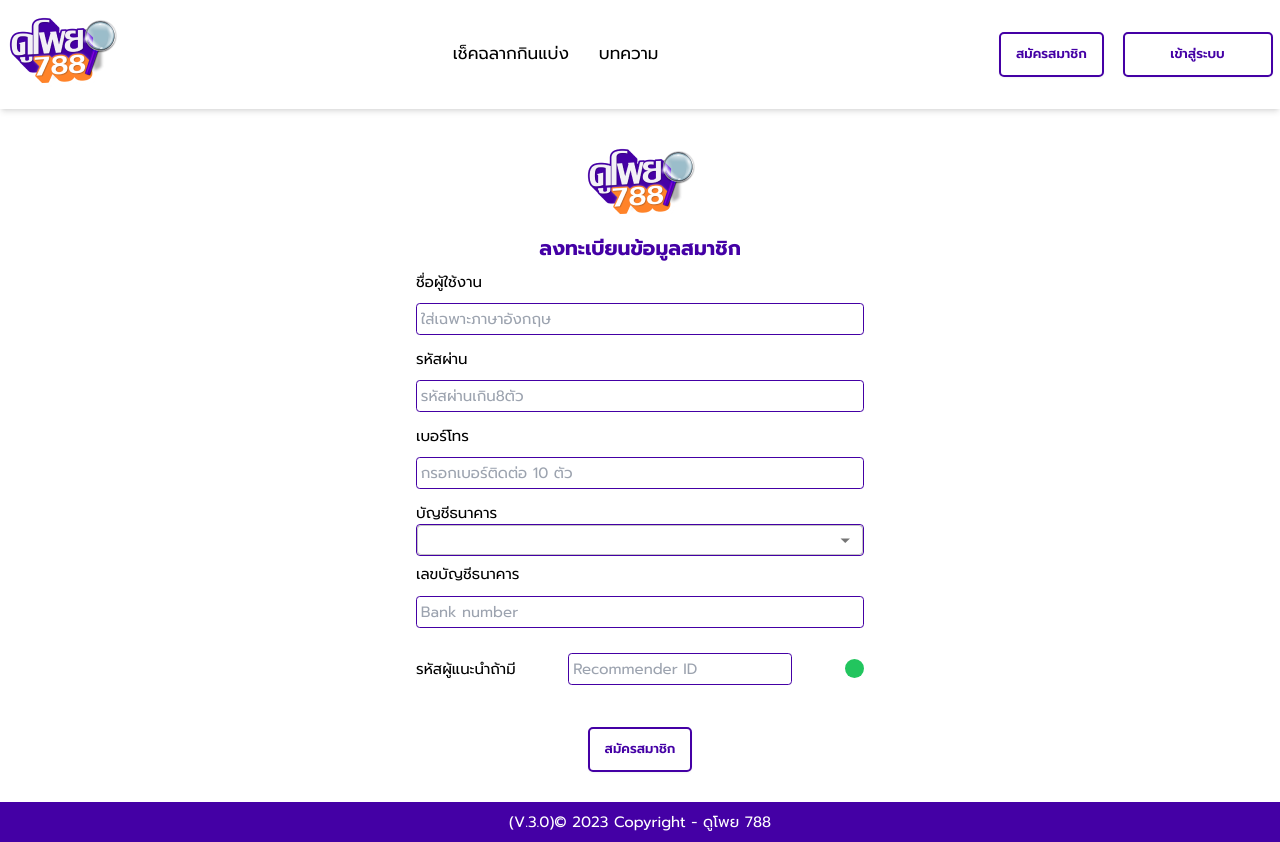
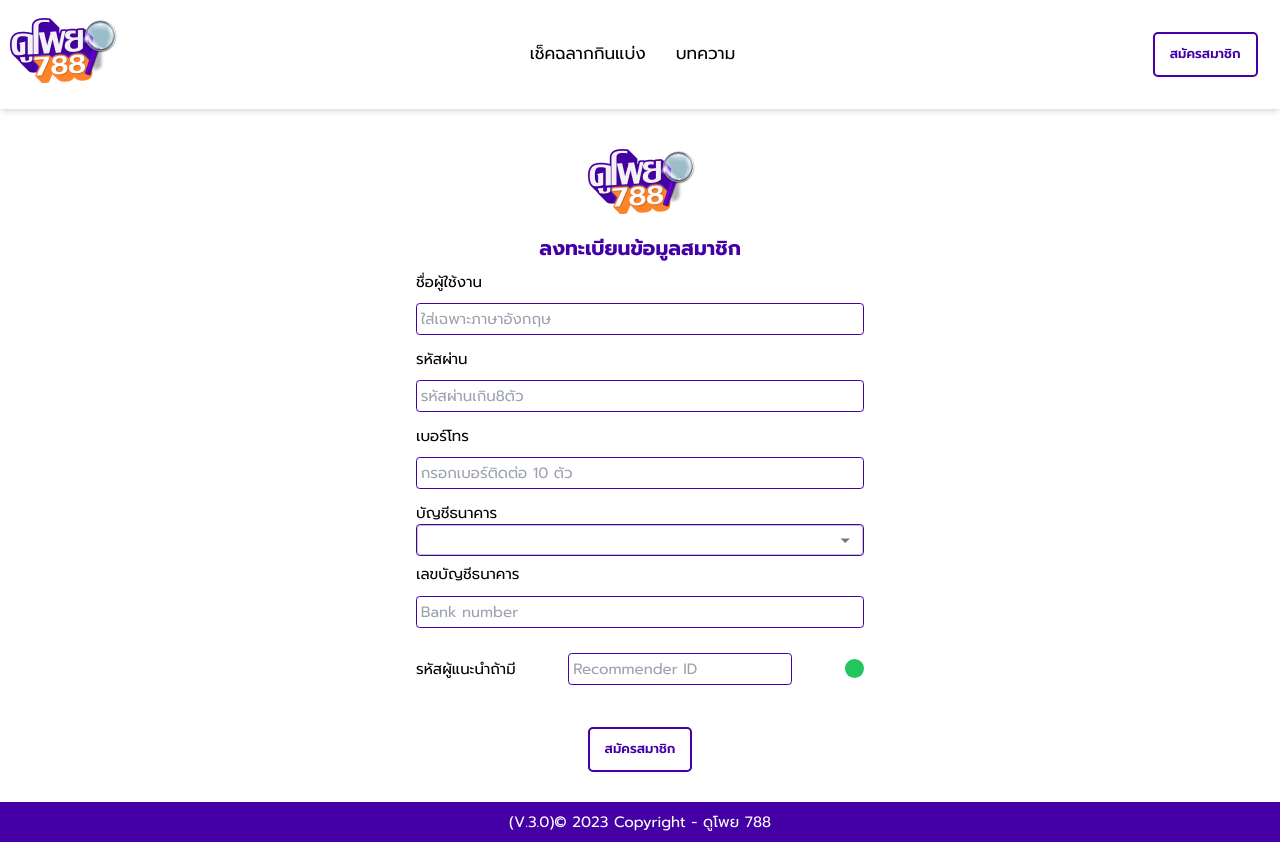
Before and after one commit to zvcx22545/Dopoy788, a React (Vite) app: page /register in a window 1280 px wide. Built offline with nearby package versions, Linux system fonts and the light colour scheme; what tailwindcss-animated would draw is missing.

Commit message:
src/components/Mainlayout/MainLayoutLogin.jsx

```diff
--- a/src/components/Mainlayout/MainLayoutLogin.jsx
+++ b/src/components/Mainlayout/MainLayoutLogin.jsx
@@ -1,4 +1,3 @@
-import Navbar from '../Navbar/Navbar';
 import Navlogin from '../Navlogin/Navlogin'
 // import Tab from '../Tab/Tab';
 import Footer from '../Footer/Footer';
@@ -7,12 +6,13 @@ import Rule from '../Rule/RuleBtn';
 import Resultrotte from '../Resultrotte/Resultroote';
 import Redeem from '../Redeem/Redeem';
 import ParentComponent from '../ParentComponent/ParentComponent';
+import NavbarLogin from '../Navbar/NavbarLogin';
 
 function MainLayoutLogin() {
 
   return (
     <section id="main-layout">
-      <Navbar/>
+      <NavbarLogin/>
       <Navlogin/>
       <ParentComponent/>
       {/* <Tab/> */}
--- a/src/components/Navbar/Navbar.jsx
+++ b/src/components/Navbar/Navbar.jsx
@@ -1,5 +1,4 @@
 import { Link } from 'react-router-dom';
-import { useState, useEffect } from 'react';
 import { useDispatch } from 'react-redux';
 import { logoutUser } from '../reducers/userSlice';
 import { useNavigate } from 'react-router-dom';
@@ -50,11 +49,11 @@ function Navbar() {
         </ul>
       </div>
       <div className="navbar-end gap-2">
-        <Link to="/register"><button className="btn text-white bg-[#FF8329]">สมัครสมาชิก</button></Link>
+        {/* <Link to="/register"><button className="btn text-white bg-[#FF8329]">สมัครสมาชิก</button></Link> */}
       </div>
       <div className="dropdown dropdown-end ml-5">
           <div tabIndex={0} role="button" className="btn w-40">
-            เข้าสู่ระบบ
+            Peter Parker
           </div>
           <ul tabIndex={0} className="menu menu-sm dropdown-content mt-3 z-[1] p-2 text-white shadow bg-[#333] rounded-box w-52">
             <Link to="/Listpoy"><li><a>โพยหวย</a></li></Link>
@@ -64,6 +63,7 @@ function Navbar() {
             <li><a>ข้อมูลส่วนตัว</a></li>
              <li><a onClick={handleLogout}>ออกจากระบบ</a></li>
           </ul>
+
         </div>
     </div>
   )
--- /dev/null
+++ b/src/components/Navbar/NavbarLogin.jsx
@@ -0,0 +1,34 @@
+import { Link } from 'react-router-dom';
+function NavbarLogin() {
+
+  return (
+    <div className="navbar  shadow-md">
+    <div className="navbar-start">
+      <div className="dropdown">
+        <div tabIndex={0} role="button" className="btn btn-ghost lg:hidden">
+          <svg xmlns="http://www.w3.org/2000/svg" className="h-5 w-5" fill="none" viewBox="0 0 24 24" stroke="currentColor"><path strokeLinecap="round" strokeLinejoin="round" strokeWidth="2" d="M4 6h16M4 12h8m-8 6h16" /></svg>
+        </div>
+        <ul tabIndex={0} className="menu menu-sm dropdown-content mt-3 z-[1] p-2 shadow bg-base-100 rounded-box w-52">
+          <Link to="/"><li><a>เช็คฉลากกินแบ่ง</a></li></Link>
+          <Link to="/Blog"><li><a>บทความ</a></li></Link>
+        </ul>
+      </div>
+      <Link to="/"><img src="Doopoylogo.png" className="logo" /> </Link>
+    </div>
+    <div className="navbar-center hidden lg:flex">
+      <ul className="menu menu-horizontal px-1">
+        <Link to="/"><li><a className="text-lg">เช็คฉลากกินแบ่ง</a></li></Link>
+        <Link to="/Blog"><li><a className="text-lg">บทความ</a></li></Link>
+      </ul>
+    </div>
+    <div className="navbar-end gap-2 me-[1rem]">
+      <Link to="/register"><button className="btn text-white bg-[#FF8329]">สมัครสมาชิก</button></Link>
+    </div>
+    {/* <Link to="/Login"> <div tabIndex={0} role="button" className="btn w-40">
+      เข้าสู่ระบบ
+        </div></Link> */}
+  </div>
+  )
+}
+
+export default NavbarLogin
--- a/src/components/Register/Register.jsx
+++ b/src/components/Register/Register.jsx
@@ -11,6 +11,7 @@ import { useDispatch, useSelector } from "react-redux";
 import { createUser,loginUser } from "../reducers/userSlice.jsx";
 import { useNavigate } from "react-router-dom";
 import Swal from "sweetalert2";
+import NavbarLogin from "../Navbar/NavbarLogin.jsx";
 
 function Register() {
   const [userData, setUserData] = useState({
@@ -171,7 +172,7 @@ function Register() {
   return (
     <>
     <section id="register" style={{ minHeight: "100vh", position:"relative"}}>
-      <Navbar/>
+      <NavbarLogin/>
       <div className="Container-Regis flex flex-col justify-center items-center py-[2rem] ">
         <div className="logo">
           <img
```
